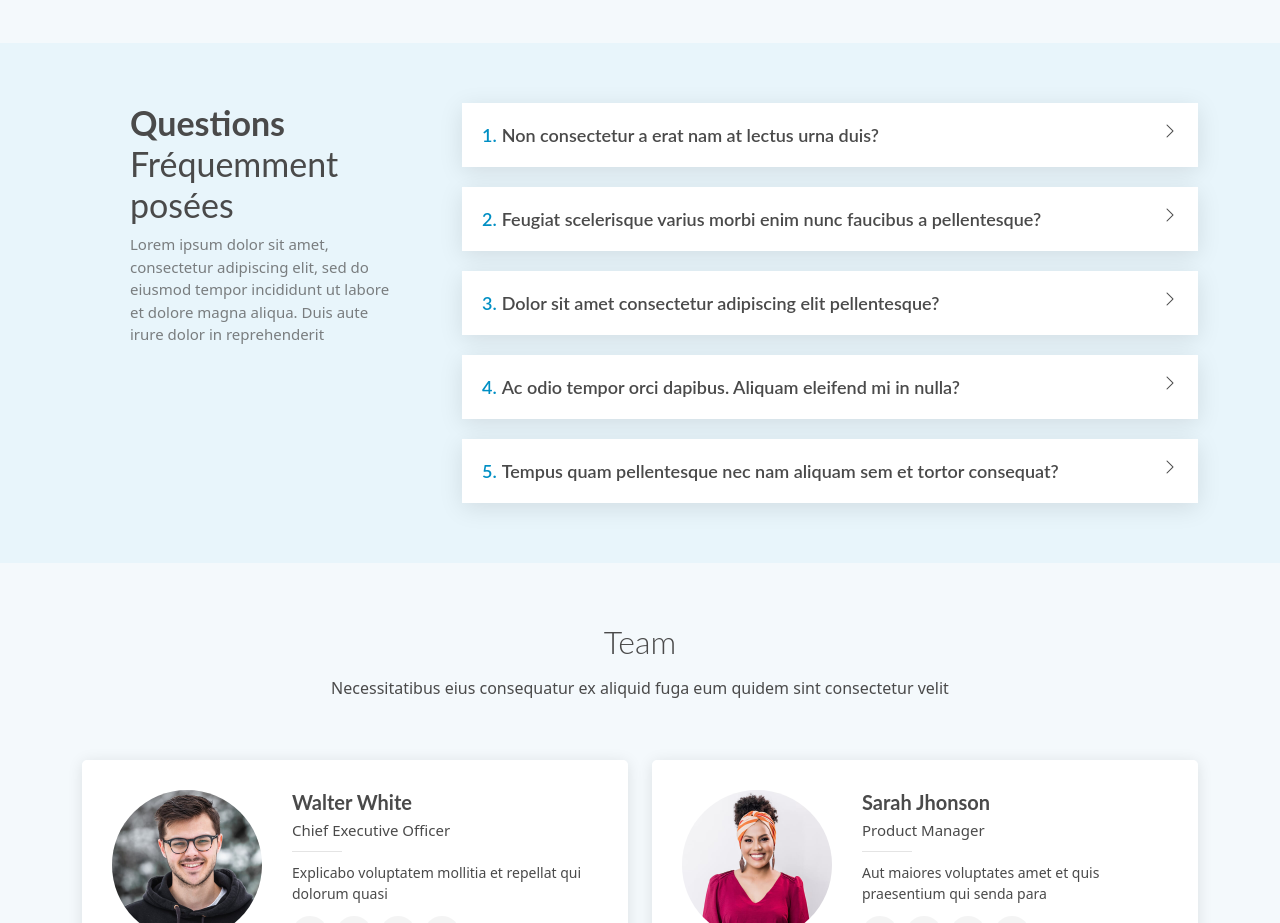
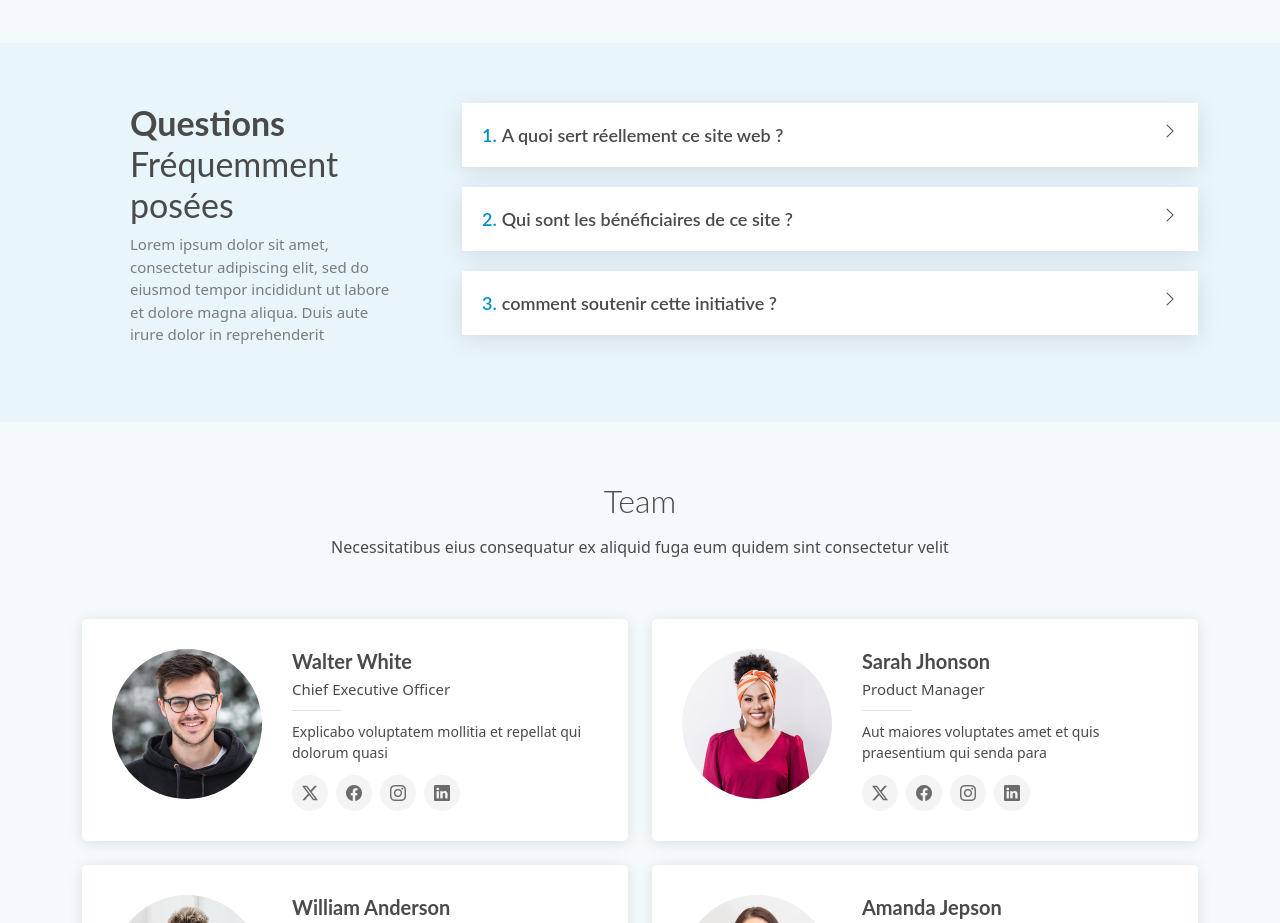
Before and after one commit to Tacite243/elila_foundation, a Next.js app: page / in a window 1280 px wide. Shown: the part 3520-4443 px from the top of the page. Built offline with nearby package versions, Linux system fonts and the light colour scheme.

Commit message:
update faq section

```diff
--- a/src/comoponents/faq.tsx
+++ b/src/comoponents/faq.tsx
@@ -5,11 +5,11 @@ import AOS from 'aos';
 
 const FAQ = () => {
     const faqItems = [
-        { id: 1, question: 'Non consectetur a erat nam at lectus urna duis?', answer: 'Feugiat pretium nibh ipsum consequat. Tempus iaculis urna id volutpat lacus laoreet non curabitur gravida. Venenatis lectus magna fringilla urna porttitor rhoncus dolor purus non.' },
-        { id: 2, question: 'Feugiat scelerisque varius morbi enim nunc faucibus a pellentesque?', answer: 'Dolor sit amet consectetur adipiscing elit pellentesque habitant morbi. Id interdum velit laoreet id donec ultrices. Fringilla phasellus faucibus scelerisque eleifend donec pretium. Est pellentesque elit ullamcorper dignissim. Mauris ultrices eros in cursus turpis massa tincidunt dui.' },
-        { id: 3, question: 'Dolor sit amet consectetur adipiscing elit pellentesque?', answer: 'Eleifend mi in nulla posuere sollicitudin aliquam ultrices sagittis orci. Faucibus pulvinar elementum integer enim. Sem nulla pharetra diam sit amet nisl suscipit. Rutrum tellus pellentesque eu tincidunt. Lectus urna duis convallis convallis tellus. Urna molestie at elementum eu facilisis sed odio morbi quis.' },
-        { id: 4, question: 'Ac odio tempor orci dapibus. Aliquam eleifend mi in nulla?', answer: 'Dolor sit amet consectetur adipiscing elit pellentesque habitant morbi. Id interdum velit laoreet id donec ultrices. Fringilla phasellus faucibus scelerisque eleifend donec pretium. Est pellentesque elit ullamcorper dignissim. Mauris ultrices eros in cursus turpis massa tincidunt dui.' },
-        { id: 5, question: 'Tempus quam pellentesque nec nam aliquam sem et tortor consequat?', answer: 'Molestie a iaculis at erat pellentesque adipiscing commodo. Dignissim suspendisse in est ante in. Nunc vel risus commodo viverra maecenas accumsan. Sit amet nisl suscipit adipiscing bibendum est. Purus gravida quis blandit turpis cursus in.' }
+        { id: 1, question: "A quoi sert réellement ce site web ?", answer: "Le site permet de promouvoir la culture LEGA Le site permet d'informer sur actualités du BULEGA. Vendre l'image du BULEGA dans sa biodiversité (Faune et Flore) envie de stimuler le tourisme" },
+        { id: 2, question: "Qui sont les bénéficiaires de ce site ?", answer: 'Dolor sit amet consectetur adipiscing elit pellentesque habitant morbi. Id interdum velit laoreet id donec ultrices. Fringilla phasellus faucibus scelerisque eleifend donec pretium. Est pellentesque elit ullamcorper dignissim. Mauris ultrices eros in cursus turpis massa tincidunt dui.' },
+        { id: 3, question: "comment soutenir cette initiative ?", answer: 'Eleifend mi in nulla posuere sollicitudin aliquam ultrices sagittis orci. Faucibus pulvinar elementum integer enim. Sem nulla pharetra diam sit amet nisl suscipit. Rutrum tellus pellentesque eu tincidunt. Lectus urna duis convallis convallis tellus. Urna molestie at elementum eu facilisis sed odio morbi quis.' },
+        // { id: 4, question: 'Ac odio tempor orci dapibus. Aliquam eleifend mi in nulla?', answer: 'Dolor sit amet consectetur adipiscing elit pellentesque habitant morbi. Id interdum velit laoreet id donec ultrices. Fringilla phasellus faucibus scelerisque eleifend donec pretium. Est pellentesque elit ullamcorper dignissim. Mauris ultrices eros in cursus turpis massa tincidunt dui.' },
+        // { id: 5, question: 'Tempus quam pellentesque nec nam aliquam sem et tortor consequat?', answer: 'Molestie a iaculis at erat pellentesque adipiscing commodo. Dignissim suspendisse in est ante in. Nunc vel risus commodo viverra maecenas accumsan. Sit amet nisl suscipit adipiscing bibendum est. Purus gravida quis blandit turpis cursus in.' }
     ];
 
     const [openFAQ, setOpenFAQ] = useState<number | null>(null);
```
